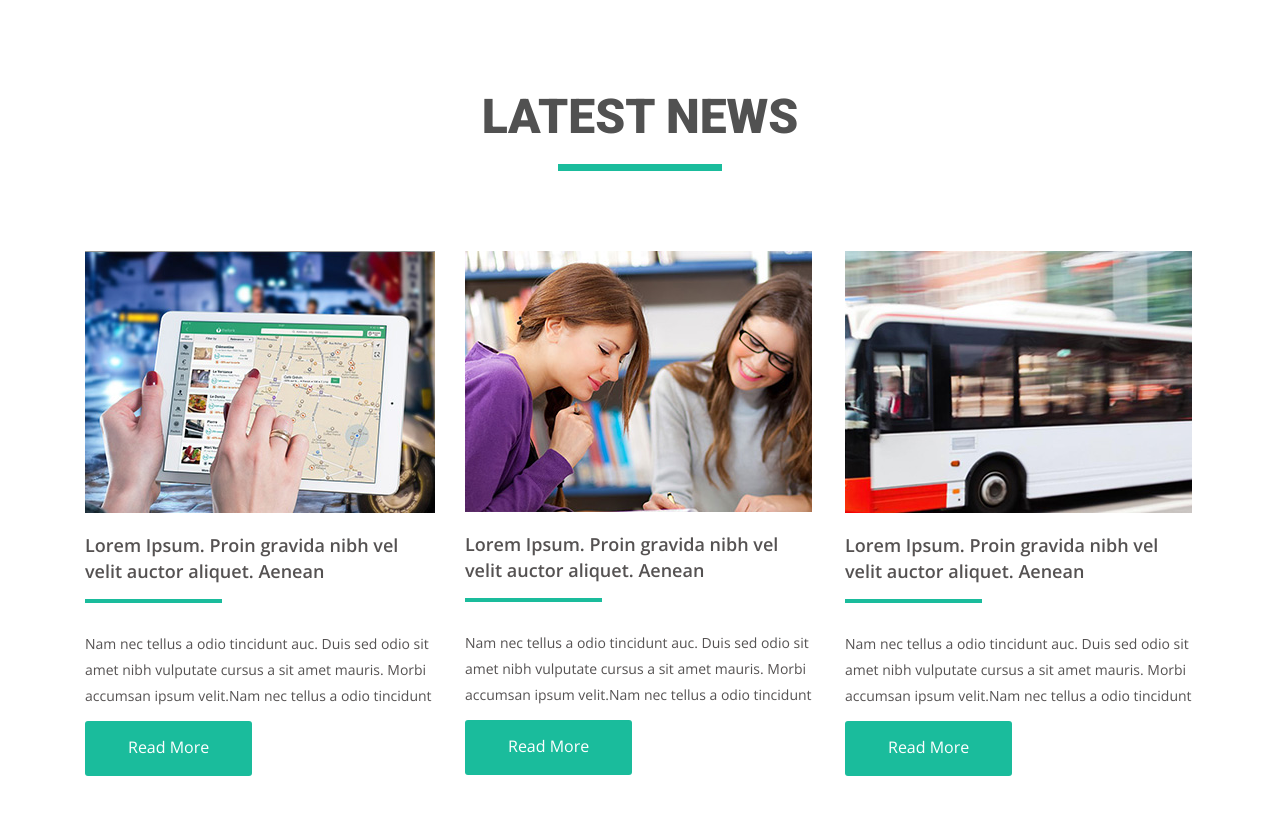
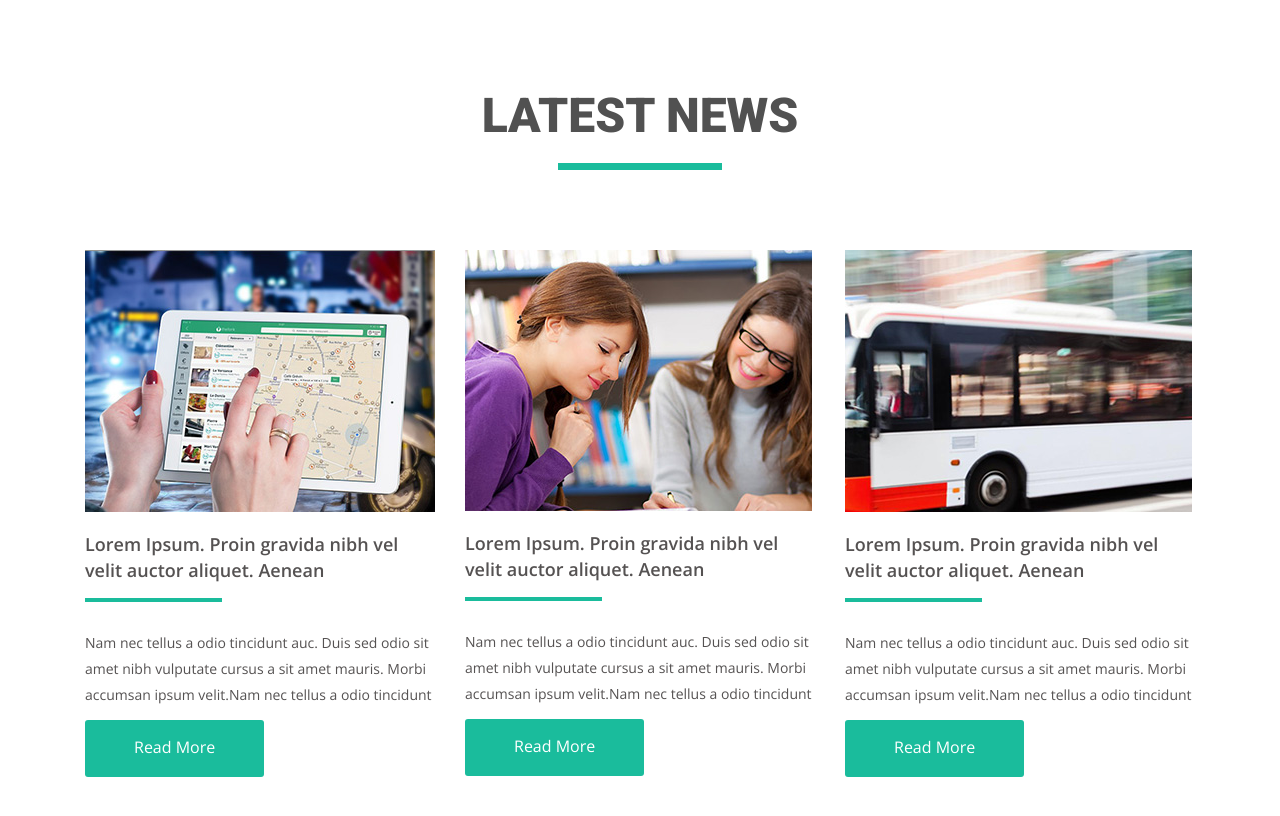
Before and after one commit to Puvel/goit-fe-course, a plain HTML site: page html-css/module-04/index.html in a window 1280 px wide. Shown: the part 998-1814 px from the top of the page. Drawn offline with nearby package versions, Linux system fonts and the light colour scheme.

Commit message:
module 4 fix

```diff
--- a/html-css/module-04/css/style.css
+++ b/html-css/module-04/css/style.css
@@ -27,7 +27,7 @@ body {
 }
 
 .page-header {
-  padding: 38px 0 105px;
+  padding-top: 38px;
 }
 .site-logo {
   text-decoration: none;
@@ -111,7 +111,6 @@ body {
   list-style: none;
   margin: 0;
   padding: 0;
-  margin-bottom: 104px;
 }
 
 .products-list-item {
@@ -171,6 +170,9 @@ body {
 }
 
 /*blog-section*/
+.blog {
+  padding-bottom: 82px;
+}
 
 .blog-section-title {
   margin: 0;
@@ -199,7 +201,6 @@ body {
   list-style: none;
   margin: 0;
   padding: 0;
-  margin-bottom: 82px;
 }
 
 .blog-list-item {
@@ -240,12 +241,26 @@ body {
 
 .blog-list-item button {
   background-color: #1abc9c;
+  border: none;
+  border-radius: 3px;
+  cursor: pointer;
+}
+
+.blog-link {
+  display: block;
   font-size: 16px;
   font-weight: 300;
   line-height: 26px;
   color: #ffffff;
-  border: none;
-  border-radius: 3px;
+  text-decoration: none;
   padding: 13px 43px 16px;
-  cursor: pointer;
 }
+
+.blog-link:hover,
+.blog-link:focus {
+  color: #000000;
+}
+
+.content {
+  padding-top: 104px;
+}
--- a/html-css/module-04/index.html
+++ b/html-css/module-04/index.html
@@ -3,10 +3,10 @@
   <head>
     <meta charset="UTF-8">
     <title>Module 4</title>
+    <link href="https://fonts.googleapis.com/css?family=Roboto:300,400,900&display=swap" rel="stylesheet">
+    <link href="https://fonts.googleapis.com/css?family=Open+Sans:300,400,600,700&display=swap" rel="stylesheet">
     <link rel="stylesheet" href="css/normalize.css">
     <link rel="stylesheet" href="css/style.css">
-    <link href="https://fonts.googleapis.com/css?family=Roboto:300,400,900&display=swap" rel="stylesheet">
-    <link href="https://fonts.googleapis.com/css?family=Open+Sans:300,400,600,700&display=swap" rel="stylesheet">
   </head>
   <body>
     <div class="wrapper">
@@ -25,7 +25,8 @@
           </ul>
         </nav>
       </header>
-      <section class="products">
+      <main>
+        <section class="products content">
           <h2 class="products-section-title">Featured products</h2>
           <ul class="products-list clearfix">
             <li class="products-list-item clearfix">
@@ -86,7 +87,7 @@
             </li>
           </ul>
         </section>
-      <section class="blog">
+        <section class="blog content">
           <h2 class="blog-section-title">Latest news</h2>
           <ul class="blog-list clearfix">
             <li class="blog-list-item">
@@ -99,7 +100,9 @@
                 vulputate cursus a sit amet mauris. Morbi accumsan ipsum velit.Nam
                 nec tellus a odio tincidunt
               </p>
-            <button>Read More</button>
+              <button>
+                <a class="blog-link" href="#" target="_blunk">Read More</a>
+              </button>
             </li>
             <li class="blog-list-item">
               <img src="img/blog-img2.jpg" alt="Индивидуальное обучение" width="347" height="261">
@@ -111,7 +114,9 @@
                 vulputate cursus a sit amet mauris. Morbi accumsan ipsum velit.Nam
                 nec tellus a odio tincidunt
               </p>
-            <button>Read More</button>
+              <button>
+                <a class="blog-link" href="#" target="_blunk">Read More</a>
+              </button>
             </li>
             <li class="blog-list-item">
               <img src="img/blog-img3.jpg" alt="Городской транспорт" width="347" height="262">
@@ -123,10 +128,13 @@
                 vulputate cursus a sit amet mauris. Morbi accumsan ipsum velit.Nam
                 nec tellus a odio tincidunt
               </p>
-            <button>Read More</button>
+              <button>
+                <a class="blog-link" href="#" target="_blunk">Read More</a>
+              </button>
             </li>
           </ul>
         </section>
+      </main>
     </div>
   </body>
 </html>
```
Lines whose indentation alone changed are shown as unchanged.
